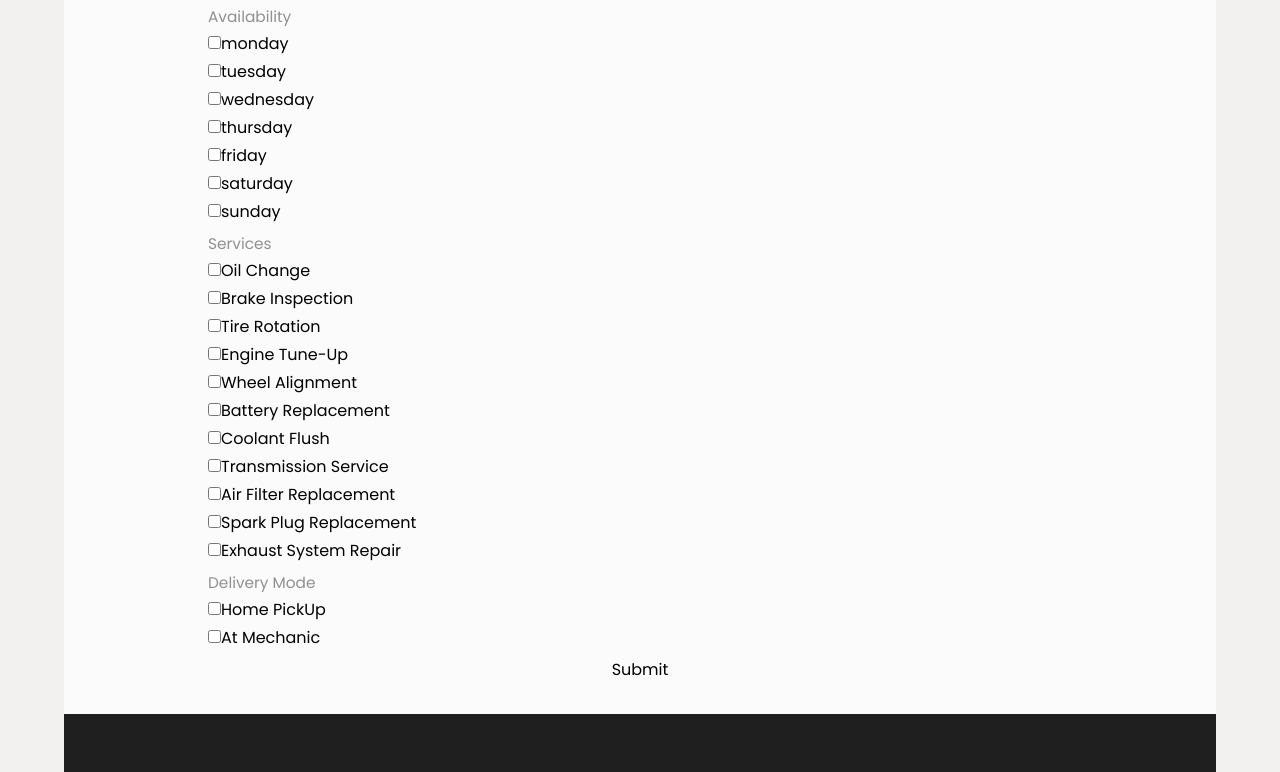
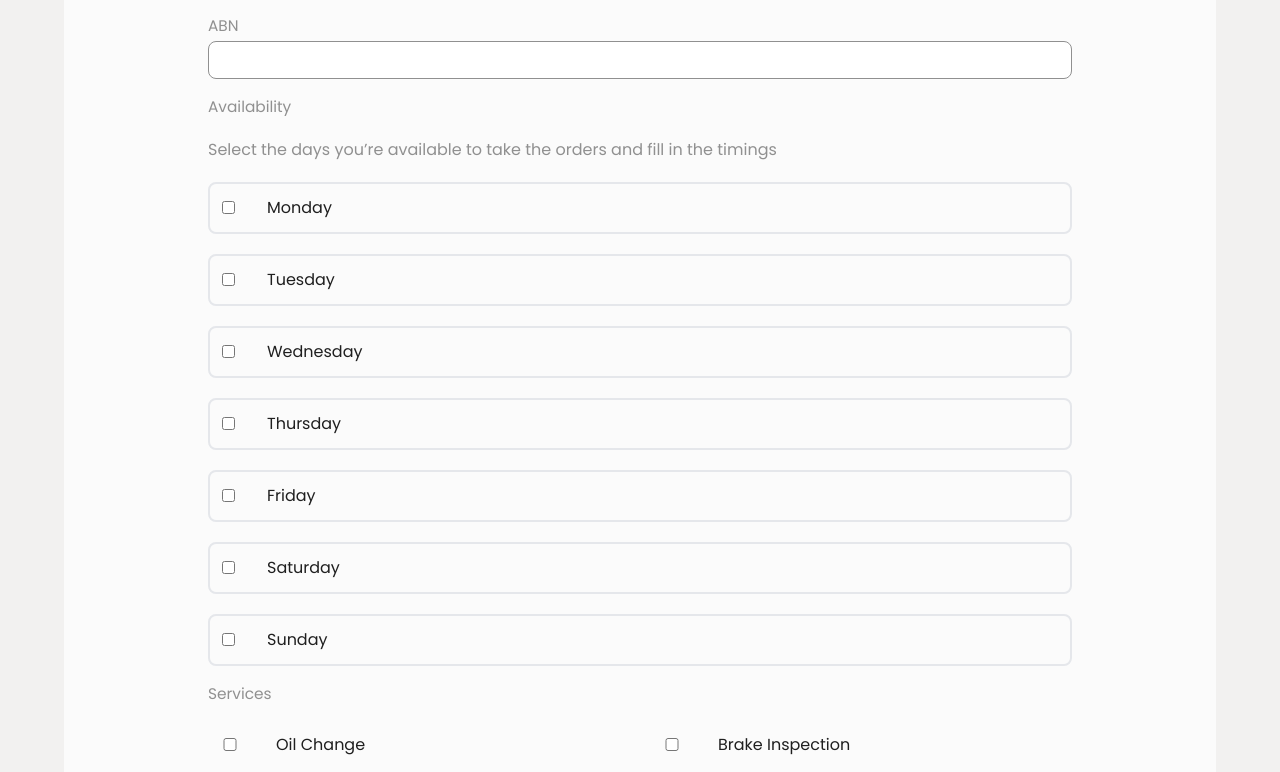
Before and after one commit to abdul-ahad12/autoconnectdev, a Next.js app: page /mechanic/form in a window 1280 px wide. Shown: the part 974-1746 px from the top of the page. Built offline with nearby package versions, Linux system fonts and the light colour scheme.

Commit message:
availability and form

```diff
--- a/components/section/Order.js
+++ b/components/section/Order.js
@@ -133,8 +133,8 @@ const Order = () => {
         ))}
       </div>
       {/* <NoOrdersYet /> */}
-      <DateScroll />
-      <RangeBar />
+      {/* <DateScroll /> */}
+      {/* <RangeBar /> */}
     </div>
   );
 };
--- a/pages/mechanic/form.js
+++ b/pages/mechanic/form.js
@@ -8,12 +8,10 @@ import CusButton from "@/components/section/button";
 import React from "react";
 import { useAuth } from "../../components/context/AuthProvider";
 import { useRouter } from "next/router";
-import Swal from 'sweetalert2';
-
-
+import Swal from "sweetalert2";
 
 const Form = () => {
-  const router=useRouter()
+  const router = useRouter();
   const { isLoggedIn, userData } = useAuth();
   console.log(userData);
 
@@ -40,7 +38,7 @@ const Form = () => {
 
   const [formData, setFormData] = useState({
     user: "65dae2260bff504a1b00d88b",
-    name:"",
+    name: "",
     aboutus: "",
     address: {
       street: "",
@@ -51,20 +49,59 @@ const Form = () => {
     googleMapsLocation: "",
     abn: "",
     availability: {
-      monday: { date: getNextDayOfWeek(1).toISOString().slice(0, 10), available: false, timings: [], startTime: "", endTime: "" },
-      tuesday: { date: getNextDayOfWeek(2).toISOString().slice(0, 10), available: false, timings: [], startTime: "", endTime: "" },
-      wednesday: { date: getNextDayOfWeek(3).toISOString().slice(0, 10), available: false, timings: [], startTime: "", endTime: "" },
-      thursday: { date: getNextDayOfWeek(4).toISOString().slice(0, 10), available: false, timings: [], startTime: "", endTime: "" },
-      friday: { date: getNextDayOfWeek(5).toISOString().slice(0, 10), available: false, timings: [], startTime: "", endTime: "" },
-      saturday: { date: getNextDayOfWeek(6).toISOString().slice(0, 10), available: false, timings: [], startTime: "", endTime: "" },
-      sunday: { date: getNextDayOfWeek(0).toISOString().slice(0, 10), available: false, timings: [], startTime: "", endTime: "" },
+      monday: {
+        date: getNextDayOfWeek(1).toISOString().slice(0, 10),
+        available: false,
+        timings: [],
+        startTime: "",
+        endTime: "",
+      },
+      tuesday: {
+        date: getNextDayOfWeek(2).toISOString().slice(0, 10),
+        available: false,
+        timings: [],
+        startTime: "",
+        endTime: "",
+      },
+      wednesday: {
+        date: getNextDayOfWeek(3).toISOString().slice(0, 10),
+        available: false,
+        timings: [],
+        startTime: "",
+        endTime: "",
+      },
+      thursday: {
+        date: getNextDayOfWeek(4).toISOString().slice(0, 10),
+        available: false,
+        timings: [],
+        startTime: "",
+        endTime: "",
+      },
+      friday: {
+        date: getNextDayOfWeek(5).toISOString().slice(0, 10),
+        available: false,
+        timings: [],
+        startTime: "",
+        endTime: "",
+      },
+      saturday: {
+        date: getNextDayOfWeek(6).toISOString().slice(0, 10),
+        available: false,
+        timings: [],
+        startTime: "",
+        endTime: "",
+      },
+      sunday: {
+        date: getNextDayOfWeek(0).toISOString().slice(0, 10),
+        available: false,
+        timings: [],
+        startTime: "",
+        endTime: "",
+      },
     },
     services: [],
     deliveryMode: [],
   });
-
-
-
 
   const handleChange = (e) => {
     const { name, value, checked } = e.target;
@@ -90,7 +127,13 @@ const Form = () => {
             [day]: {
               ...prevData.availability[day],
               [field]: checked,
-              timings: checked ? generateTimings(day, prevData.availability[day].startTime, prevData.availability[day].endTime) : [],
+              timings: checked
+                ? generateTimings(
+                    day,
+                    prevData.availability[day].startTime,
+                    prevData.availability[day].endTime
+                  )
+                : [],
             },
           },
         }));
@@ -102,7 +145,13 @@ const Form = () => {
             [day]: {
               ...prevData.availability[day],
               [field]: value,
-              timings: generateTimings(day, field === "startTime" ? value : prevData.availability[day].startTime, field === "endTime" ? value : prevData.availability[day].endTime),
+              timings: generateTimings(
+                day,
+                field === "startTime"
+                  ? value
+                  : prevData.availability[day].startTime,
+                field === "endTime" ? value : prevData.availability[day].endTime
+              ),
             },
           },
         }));
@@ -154,8 +203,7 @@ const Form = () => {
     }
   };
 
-  console.log(formData)
-
+  console.log(formData);
 
   const generateTimings = (day, startTime, endTime) => {
     if (!startTime || !endTime) {
@@ -189,17 +237,16 @@ const Form = () => {
     return timings;
   };
 
-
-
-
   const addTwoHours = (time) => {
     const [hour, minute] = time.split(":").map(Number);
     const totalMinutes = hour * 60 + minute + 120;
     const newHour = Math.floor(totalMinutes / 60);
     const newMinute = totalMinutes % 60;
-    return `${String(newHour).padStart(2, "0")}:${String(newMinute).padStart(2, "0")}`;
+    return `${String(newHour).padStart(2, "0")}:${String(newMinute).padStart(
+      2,
+      "0"
+    )}`;
   };
-
 
   const handleSubmit = async (e) => {
     e.preventDefault();
@@ -217,11 +264,11 @@ const Form = () => {
         console.log("Registration successful:", data);
         // Display success popup
         await Swal.fire({
-          icon: 'success',
-          title: 'Registration Successful',
-          text: 'Redirecting to Mechanic Dashboard...',
+          icon: "success",
+          title: "Registration Successful",
+          text: "Redirecting to Mechanic Dashboard...",
           showConfirmButton: false,
-          timer: 2000 // Adjust the time the popup is displayed (in milliseconds)
+          timer: 2000, // Adjust the time the popup is displayed (in milliseconds)
         });
         router.push("/mechanic/mechanicDashboard");
         // Redirect or perform any necessary actions upon successful registration
@@ -230,9 +277,9 @@ const Form = () => {
         console.error("Registration failed:", errorData.message);
         // Display error popup
         await Swal.fire({
-          icon: 'error',
-          title: 'Registration Failed',
-          text: errorData.message
+          icon: "error",
+          title: "Registration Failed",
+          text: errorData.message,
         });
         // Handle registration failure
       }
@@ -240,14 +287,13 @@ const Form = () => {
       console.error("Error during registration:", error);
       // Display error popup
       await Swal.fire({
-        icon: 'error',
-        title: 'Error',
-        text: 'An unexpected error occurred. Please try again later.'
+        icon: "error",
+        title: "Error",
+        text: "An unexpected error occurred. Please try again later.",
       });
       // Handle other errors such as network issues
     }
   };
-
 
   return (
     <div className="w-full flex flex-col items-center justify-center">
@@ -261,24 +307,28 @@ const Form = () => {
           <TitleDesc title={"Register"} titleColor={"Yourself"} left />
 
           <form
-            className="flex flex-col gap-2 py-[2rem] w-[75%]"
+            className="flex flex-col gap-4 py-[2rem] w-[75%]"
             onSubmit={handleSubmit}
           >
             {/* Name */}
-            <div className="flex flex-col w-full gap-1">
-              <Description size={"inputlabel"} text={"Name"} />
+            {/* <div className="flex flex-col w-full gap-1 ">
+              <Description
+                className="text-primary"
+                size={"inputlabel"}
+                text={"Name"}
+              />
               <input
                 className="input-class border w-full border-graycolor2"
                 name="name"
                 value={formData.name}
                 onChange={handleChange}
               />
-            </div>
+            </div> */}
             {/* About Us */}
             <div className="flex flex-col w-full gap-1">
               <Description size={"inputlabel"} text={"About Us"} />
               <textarea
-                className="input-class border w-full border-graycolor2"
+                className="input-class h-28 border w-full border-graycolor2"
                 name="aboutus"
                 value={formData.aboutus}
                 onChange={handleChange}
@@ -286,7 +336,7 @@ const Form = () => {
             </div>
 
             {/* Address */}
-            <div className="flex w-full gap-2">
+            <div className="flex w-full gap-3">
               <div className="flex flex-col w-full gap-1">
                 <Description size={"inputlabel"} text={"Street"} />
                 <input
@@ -307,6 +357,8 @@ const Form = () => {
                   onChange={handleChange}
                 />
               </div>
+            </div>
+            <div className="flex  gap-3">
               <div className="flex flex-col w-full gap-1">
                 <Description size={"inputlabel"} text={"State"} />
                 <input
@@ -318,7 +370,7 @@ const Form = () => {
                 />
               </div>
               <div className="flex flex-col w-full gap-1">
-                <Description size={"inputlabel"} text={"Pin Code"} />
+                <Description size={"inputlabel"} text={"Pincode"} />
                 <input
                   className="input-class border w-full border-graycolor2"
                   type="text"
@@ -354,30 +406,46 @@ const Form = () => {
               />
             </div>
             {/* Availability */}
-            <div className="flex flex-col w-full gap-1">
-              <Description size={"inputlabel"} text={"Availability"} />
+            <div className="flex flex-col gap-5 w-full ">
+              <Description
+                size={"inputlabel"}
+                text={"Availability"}
+                className="text-or"
+              />
+              <p className="text-graycolor2 text-[1rem]">
+                Select the days you’re available to take the orders and fill in
+                the timings
+              </p>
               {Object.entries(formData.availability).map(
                 ([day, { available }]) => (
-                  <div key={day}>
+                  <div
+                    className="flex border-2 p-3 rounded-lg items-center gap-8"
+                    key={day}
+                  >
                     <input
                       type="checkbox"
                       name={`availability.${day}.available`}
                       checked={available}
                       onChange={handleChange}
+                      style={{ backgroundColor: available ? "orange" : "" }}
                     />
-                    <label>{day}</label>
+                    <label className="text-primary capitalize">{day}</label>
                     {available && (
                       <>
                         {/* Select field for start time */}
                         <select
+                          className="border-2 p-1 rounded-lg text-graycolor2"
                           name={`availability.${day}.startTime`}
                           value={formData.availability[day].startTime}
                           onChange={handleChange}
                         >
-                          <option>Select Start time</option>
+                          <option className="pointer-events-none select-none selec">
+                            Select Start time
+                          </option>
                           {Array.from({ length: 13 }, (_, i) => i + 8).map(
                             (hour) => (
                               <option
+                                className="text-primary "
                                 key={hour}
                                 value={`${hour}:00`}
                               >{`${hour}:00`}</option>
@@ -386,6 +454,7 @@ const Form = () => {
                         </select>
                         {/* Select field for end time */}
                         <select
+                          className="border-2 p-1 rounded-lg text-graycolor2"
                           name={`availability.${day}.endTime`}
                           value={formData.availability[day].endTime}
                           onChange={handleChange}
@@ -394,6 +463,7 @@ const Form = () => {
                           {Array.from({ length: 13 }, (_, i) => i + 9).map(
                             (hour) => (
                               <option
+                                className="text-primary"
                                 key={hour}
                                 value={`${hour}:00`}
                               >{`${hour}:00`}</option>
@@ -408,10 +478,13 @@ const Form = () => {
             </div>
 
             {/* Services */}
-            <div className="flex flex-col w-full gap-1">
+            {/* <div className="flex flex-col gap-5 w-full">
               <Description size={"inputlabel"} text={"Services"} />
               {services.map((service, index) => (
-                <div key={index}>
+                <div
+                  className="flex border-2 p-3 rounded-lg items-center gap-8"
+                  key={index}
+                >
                   <input
                     type="checkbox"
                     name={`services.${index}`}
@@ -426,9 +499,60 @@ const Form = () => {
                       })
                     }
                   />
-                  <label>{service}</label>
+                  <label className="text-primary">{service}</label>
                   {formData.services.some((s) => s.name === service) && (
                     <input
+                      className="border-2 p-1 rounded-lg text-graycolor2"
+                      type="number"
+                      name={`services.${index}.price`}
+                      value={
+                        formData.services.find((s) => s.name === service)
+                          ?.price || ""
+                      }
+                      placeholder="Price"
+                      onChange={(e) =>
+                        handleChange({
+                          target: {
+                            name: `price.${index}`,
+                            value: e.target.value,
+                          },
+                        })
+                      }
+                    />
+                  )}
+                </div>
+              ))}
+            </div> */}
+            <Description size={"inputlabel"} text={"Services"} />
+            <div className="grid grid-cols-2 p- gap-5 w-full">
+              {services.map((service, index) => (
+                <div
+                  className="flex  p-3 rounded-lg items-center gap-8"
+                  key={index}
+                >
+                  <label className="flex  h-fit items-center gap-9 cursor-context-menu">
+                    <input
+                      type="checkbox"
+                      name={`services.${index}`}
+                      checked={formData.services.some(
+                        (s) => s.name === service
+                      )}
+                      onChange={(e) =>
+                        handleChange({
+                          target: {
+                            name: "services",
+                            value: service,
+                            checked: e.target.checked,
+                          },
+                        })
+                      }
+                      className="w-5"
+                    />
+                    <span className="text-primary">{service}</span>
+                  </label>
+                  {formData.services.some((s) => s.name === service) && (
+                    <input
+                      className="border-2 border-secondary p-1 rounded-lg text-graycolor2"
                       type="number"
                       name={`services.${index}.price`}
                       value={
@@ -451,21 +575,22 @@ const Form = () => {
             </div>
 
             {/* Delivery Mode */}
-            <div className="flex flex-col w-full gap-1">
+            <div className="flex items-start flex-col w-full gap-5">
               <Description size={"inputlabel"} text={"Delivery Mode"} />
               {[
                 "Home PickUp",
                 "At Mechanic" /* Add more delivery modes here */,
               ].map((mode, index) => (
-                <div key={index}>
+                <div className="flex items-center gap-10 p-4" key={index}>
                   <input
                     type="checkbox"
                     name={`deliveryMode`}
                     value={mode}
                     checked={formData.deliveryMode.includes(mode)}
                     onChange={handleChange}
+                    className="h-4"
                   />
-                  <label>{mode}</label>
+                  <label className="text-primary">{mode}</label>
                 </div>
               ))}
             </div>
```
Also changed, not shown: components/section/Dashboard.js (+8 -1 lines), components/section/DateScroller.js (+107 -5 lines), components/section/MyAvailability.js (added, +24 -0 lines), components/section/Tab.js (+4 -4 lines).
